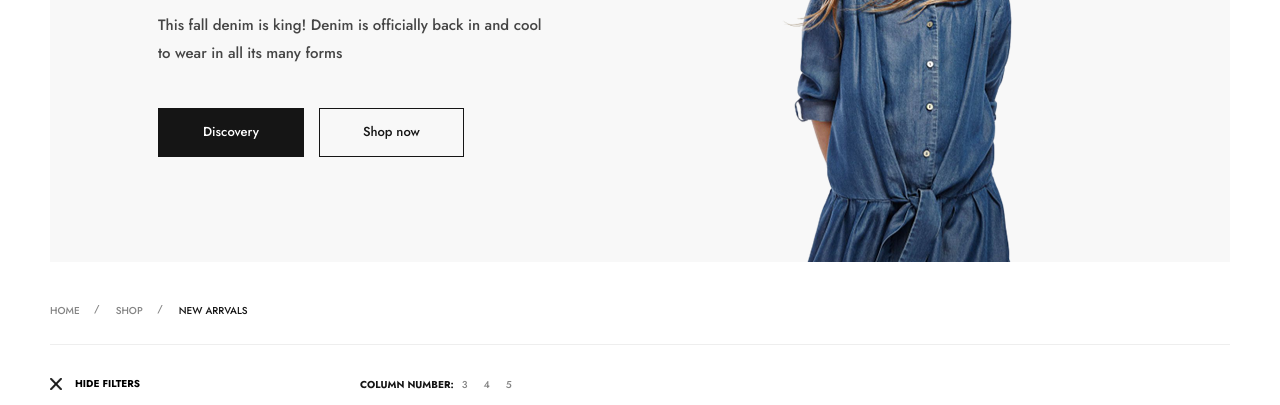
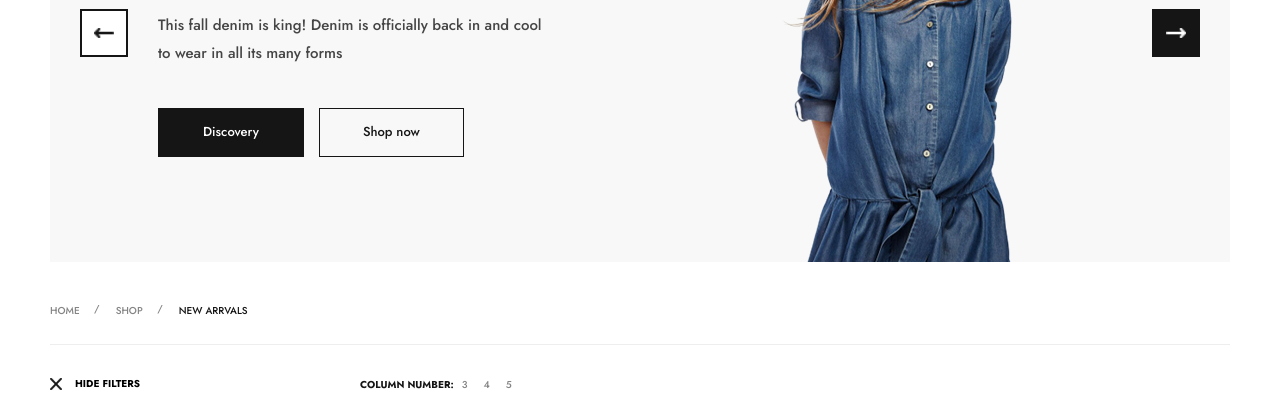
Before and after one commit to Presnia/zone-x, a website: page app/catalog.html in a window 1280 px wide. Shown: the part 325-730 px from the top of the page. Drawn offline with Linux system fonts and the light colour scheme.

Commit message:
Added buttons to slider in hero-catalog

```diff
--- a/app/catalog.html
+++ b/app/catalog.html
@@ -51,6 +51,12 @@
 			<div class="hero-catalog">
   <div class="container container-narrow hero-catalog__container">
     <div class="hero-catalog__slider">
+      <button class="hero-prev-btn btn-reset">
+      <img class="hero-prev-btn--arrrowp" src="../img/arrow-left.png" alt="left arrow">
+    </button>
+    <button class="hero-next-btn btn-reset">
+      <img class="hero-next-btn--arrrown" src="../img/arrow-right.png" alt="right arrow">
+    </button>
       <div class="swiper-wrapper">
         <div class="swiper-slide">
           <div class="catalog-slide">
--- a/src/js/components/catalog-slider.js
+++ b/src/js/components/catalog-slider.js
@@ -4,4 +4,8 @@ import vars from '../_vars';
 const catalogSlider = new Swiper (vars.$catalogSlider, {
   loop: true,
   slidesPerView: 1,
+  navigation: {
+    nextEl: '.hero-next-btn',
+    prevEl: '.hero-prev-btn',
+  },
 });
--- a/src/scss/components/_hero-catalog.scss
+++ b/src/scss/components/_hero-catalog.scss
@@ -2,12 +2,18 @@
     padding-top: 130px;
 
   &__slider {
+    position: relative;
     overflow: hidden;
     width: 100%;
     background-color: #f8f8f8;
     background-image: url("../../img/girl-catalog.png");
     background-repeat: no-repeat;
     background-position: 77%;
+  }
+
+  &__container {
+    position: relative;
+
   }
 }
 
@@ -57,6 +63,39 @@
       background-color: transparent;
     }
   }
+}
 
+.hero-prev-btn,
+.hero-next-btn {
+  position: absolute;
+  left: 30px;
+  top: 50%;
+  z-index: 20;
+  display: flex;
+  align-items: center;
+  justify-content: center;
+  border: 2px solid var(--color-dark);
+  width: 48px;
+  height: 48px;
+  background-color: var(--color-white);
+  transform: translateY(-50%);
+  transition: background-color 0.3s;
 
+  img {
+    width: 20px;
+  }
+
+  &:hover {
+    background-color: var(--color-dark);
+  }
 }
+
+.hero-next-btn {
+  left: auto;
+  right: 30px;
+  background-color: var(--color-dark);
+
+  &:hover {
+    background-color: var(--color-white);
+  }
+}
```
Also changed, not shown: src/html/hero-catalog.html (+6 -0 lines), app/css/main.min.css, app/img/arrow-left.png (added), app/img/arrow-right.png (added), app/js/main.js, src/img/arrow-left.png (added), src/img/arrow-right.png (added), 2 other files.
